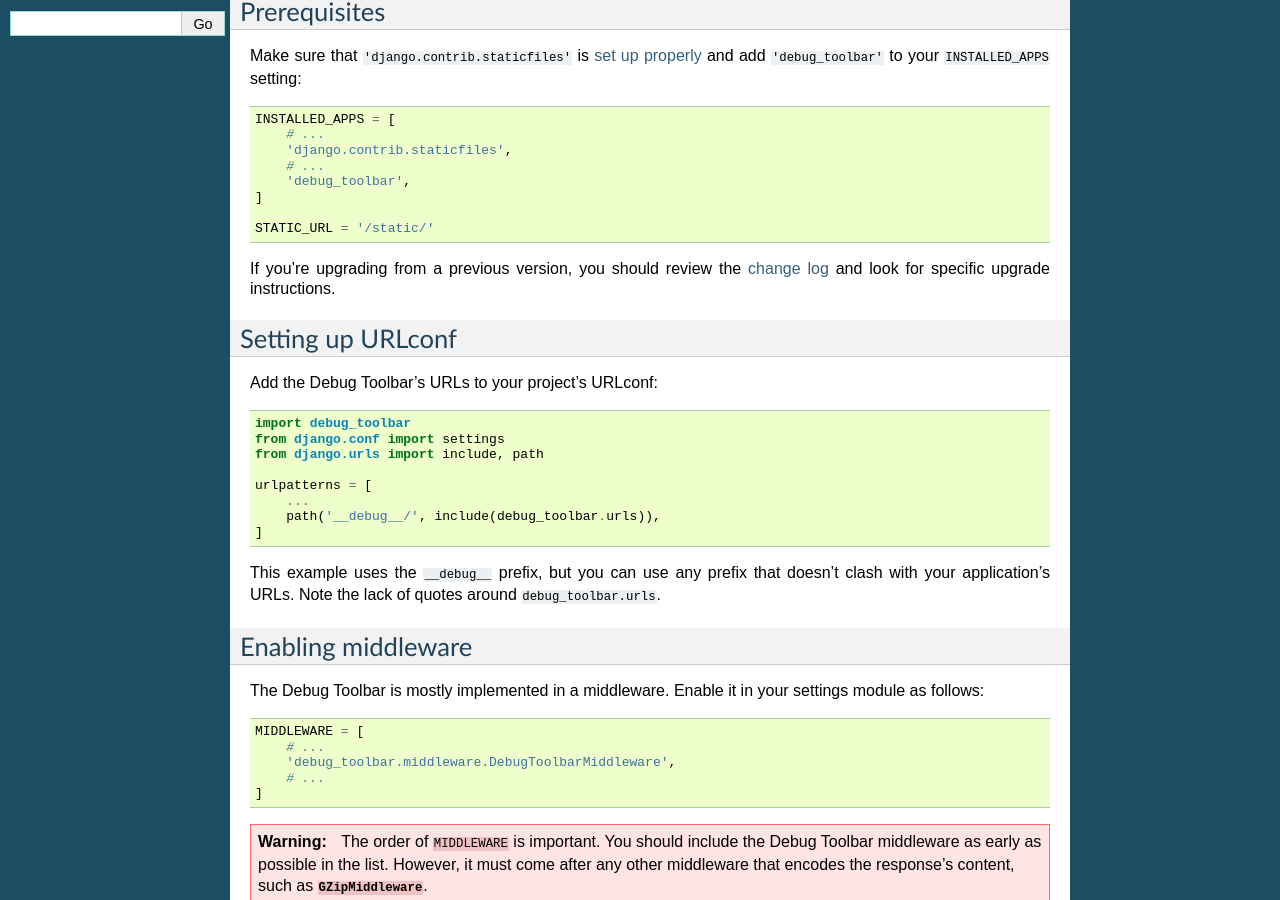
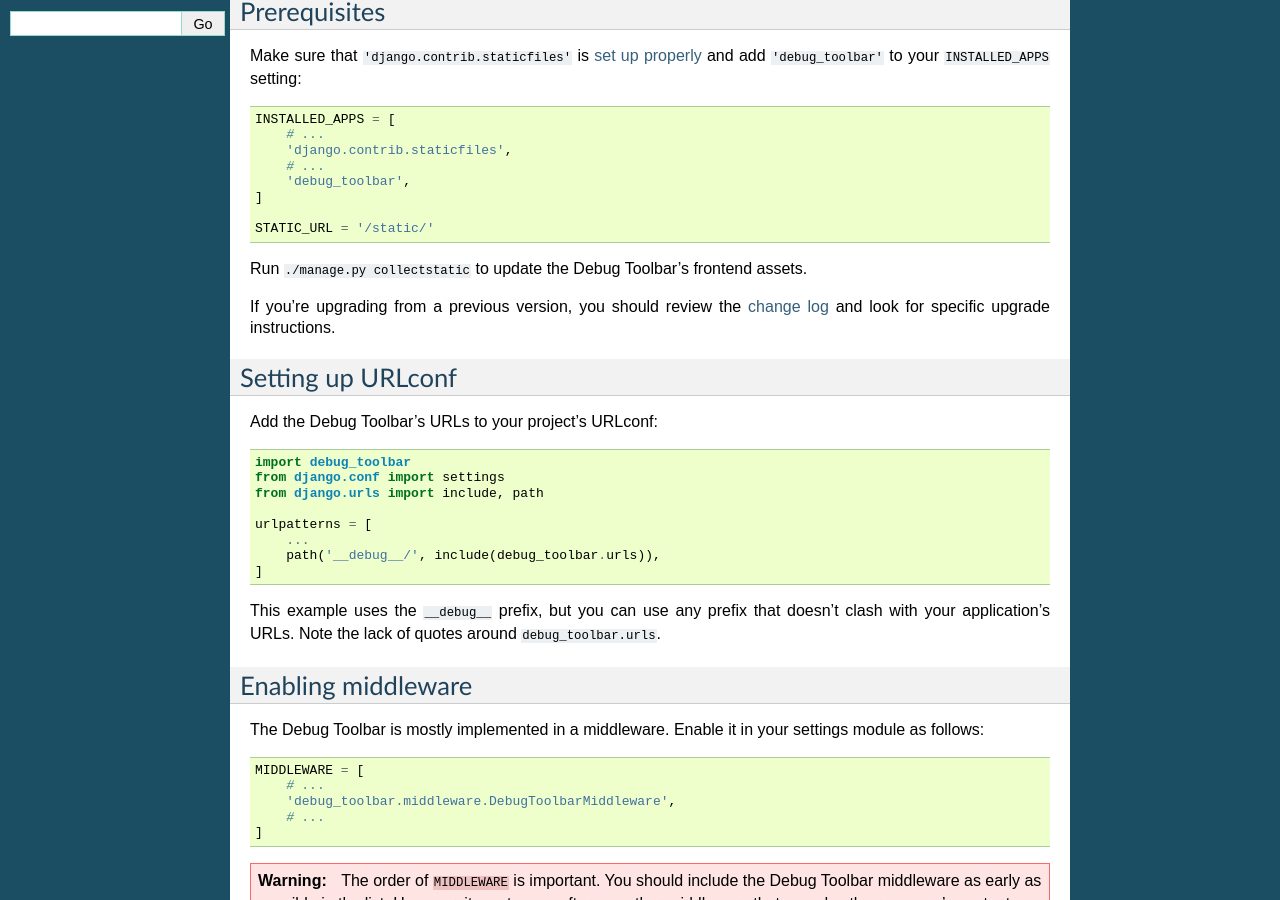
Before and after one commit to jazzband/django-debug-toolbar, a Sphinx documentation site: the page built from docs/installation.rst, in a window 1280 px wide and 900 px high, scrolled down 417 px. Built offline with Sphinx 7.4.7, drawn with Linux system fonts in a browser that asks for light colours.

Commit message:
Fix #1434: Mention the need to run collectstatic in the installation notes

```diff
--- a/docs/installation.rst
+++ b/docs/installation.rst
@@ -36,6 +36,9 @@
     ]
 
     STATIC_URL = '/static/'
+
+Run ``./manage.py collectstatic`` to update the Debug Toolbar's frontend
+assets.
 
 If you're upgrading from a previous version, you should review the
 :doc:`change log <changes>` and look for specific upgrade instructions.
```
